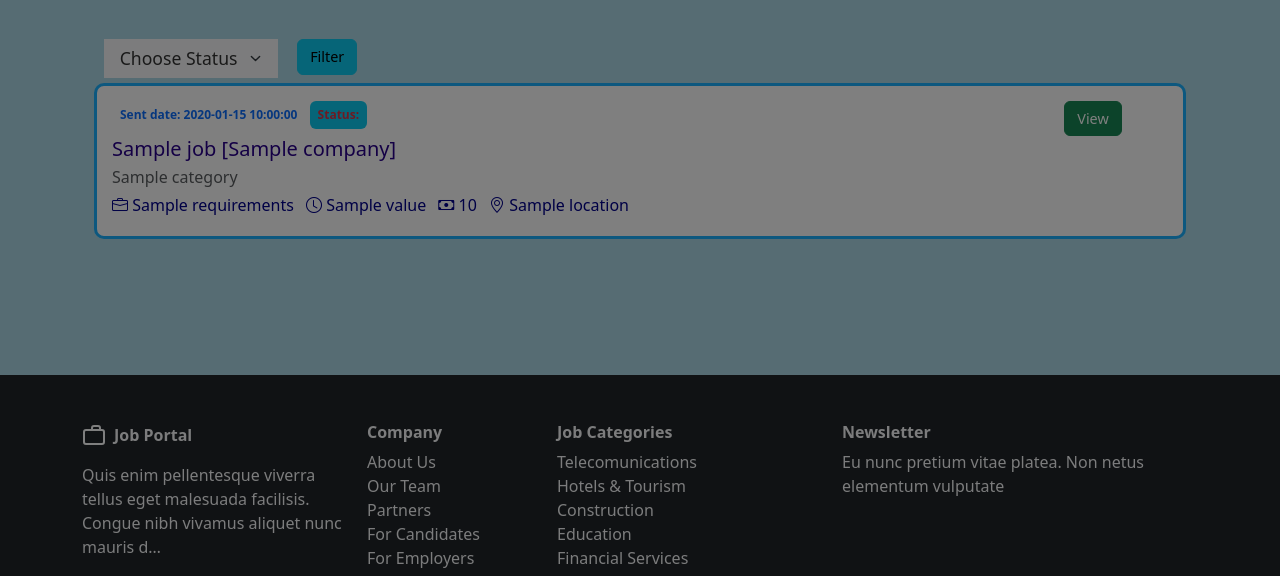
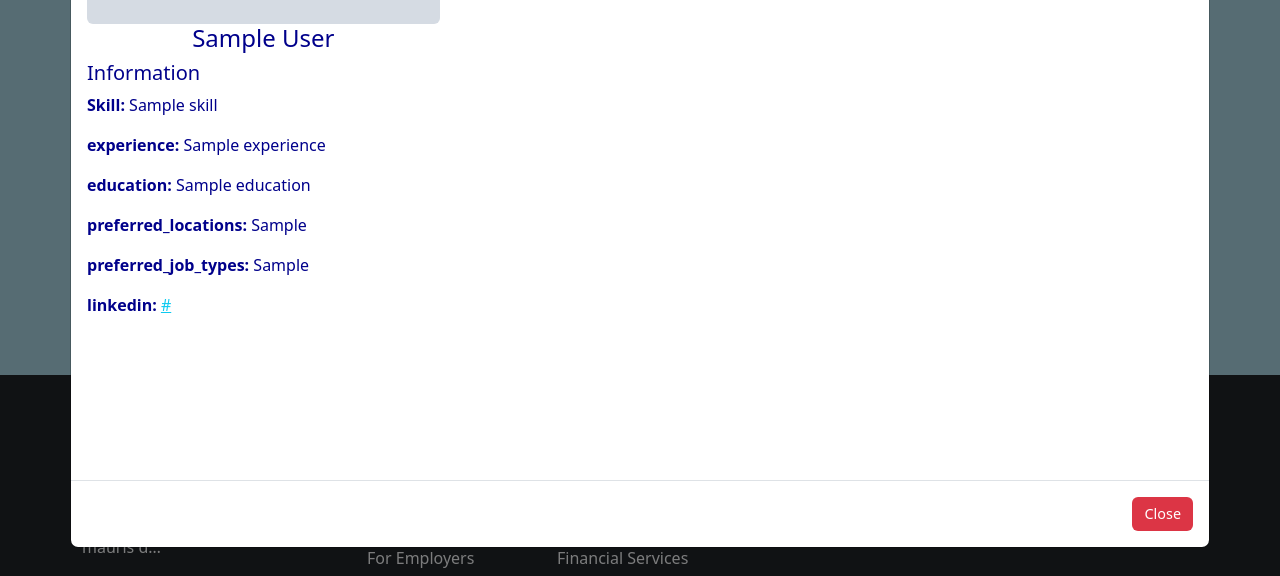
Before and after one commit to PNamGP1120/RecruitmentFlaskApp, a Flask app: template app/templates/applications.html in a window 1280 px wide, after a click on "View". Shown: the part 354-930 px from the top of the page. Run offline with Flask 3, Linux system fonts and the light colour scheme; the template is opened without the code that fills it: most values are stand-ins (such as "Sample title", 1, 10 or a date in 2020); grey boxes marked "Sample" are stand-in pictures.

Commit message:
update modal applycard

```diff
--- a/app/static/js/main.js
+++ b/app/static/js/main.js
@@ -86,7 +86,7 @@ function verifiedApply(applyId, action) {
         switch (action) {
             case "Confirm":
                 text = "Status: Confirmed";
-                classList.push("bg-info", "text-danger");
+                classList.push("bg-info", "text-dark");
                 break;
             case "Reject":
                 text = "Status: Rejected";
--- a/app/templates/layout/cardapply.html
+++ b/app/templates/layout/cardapply.html
@@ -4,13 +4,13 @@
             <span class="badge text-primary mb-2 p-2">Sent date: {{a.applied_date}}</span>
             <span id="status-{{a.id}}" class="badge
                         {% if a.status == ApplicationStatusEnum.PENDING %}
-                        bg-warning text-danger
+                        bg-warning text-dark
                         {% elif a.status == ApplicationStatusEnum.REJECTED %}
                         bg-danger
                         {% elif a.status == ApplicationStatusEnum.ACCEPTED %}
                         bg-success
                         {% else %}
-                        bg-info text-danger
+                        bg-info text-dark
                         {% endif%}
                          mb-2 p-2">Status: {{a.status.value}}</span>
             <h5 class="mb-1"><a class="title-color" href="/job-detail/{{a.job_id}}">{{ a.job.title }}</a> <a
@@ -38,14 +38,32 @@
 
                         <!-- Modal Header -->
                         <div class="modal-header">
-                            <h4 class="modal-title">Apply for job {{ a.job.title}}</h4>
+                            <h4 class="modal-title ">Apply for job {{ a.job.title}}</h4>
                             <button type="button" class="btn-close" data-bs-dismiss="modal"></button>
                         </div>
 
                         <!-- Modal body -->
-                        <div class="modal-body">
-                            <p>{{a.cover_letter}}</p>
-                            <div id="message-verified-apply-{{a.id}}" class="mt-2 text-success"></div>
+                        <div class="modal-body row">
+                             <div class="col-4">
+                                 <img class="rounded" src="{{a.cv.resume.user.avatar}}" alt="Avatar" width="100%">
+                                 <h4 class="text-center">{{a.cv.resume.user.first_name}} {{ a.cv.resume.user.last_name}} </h4>
+                                 <div>
+                                     <h5 >Information</h5>
+                                     <p><strong>Skill: </strong> {{ a.cv.resume.skill}}</p>
+                                     <p><strong>experience: </strong> {{ a.cv.resume.experience}}</p>
+                                     <p><strong>education: </strong> {{ a.cv.resume.education}}</p>
+                                     <p><strong>preferred_locations: </strong> {{ a.cv.resume.preferred_locations}}</p>
+                                     <p><strong>preferred_job_types: </strong> {{ a.cv.resume.preferred_job_types}}</p>
+                                     <p><strong>linkedin: </strong> <a class="text-info" href="{{ a.cv.resume.linkedin_url}}">{{ a.cv.resume.linkedin_url}}</a></p>
+                                 </div>
+                             </div>
+                            <div class="col">
+                                <p><span class="bg-info text-dark m-2 p-2 rounded">Cover letter: </span>{{a.cover_letter}}</p>
+                                <iframe src="{{a.cv.file_path}}" width="100%" height="650px">
+
+                                </iframe>
+                                <div id="message-verified-apply-{{a.id}}" class="mt-2 text-success"></div>
+                            </div>
                         </div>
 
                         <!-- Modal footer -->
```
